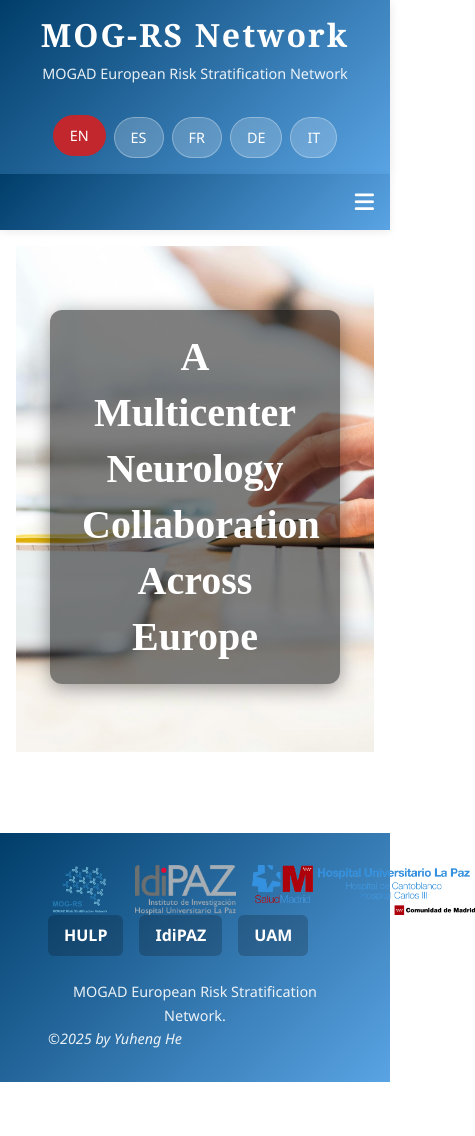
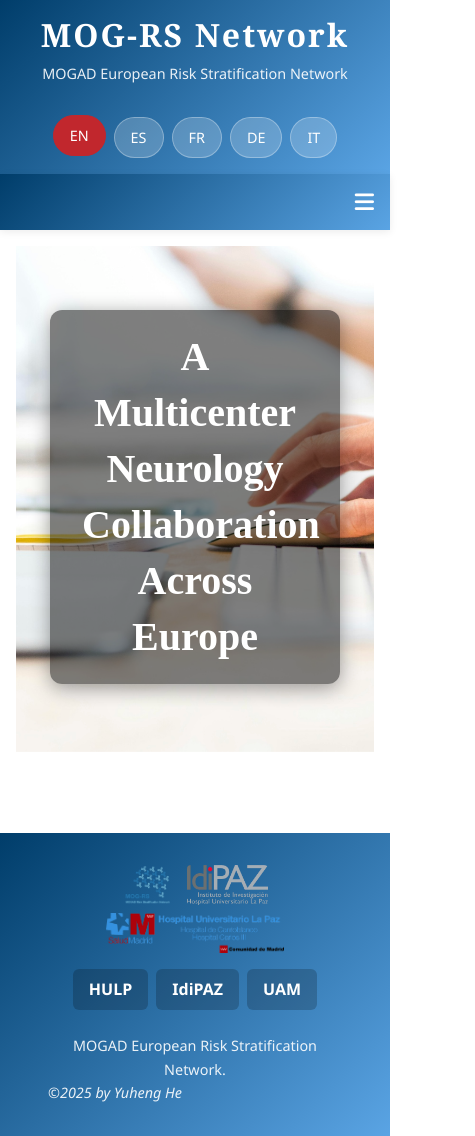
Before and after one commit to MOG-RS/MOG-RS, a React (Create React App) app: page / in a window 390 px wide. Shown: the whole page, 475 px wide, since content can reach past the window. Before the commit the page ends 1082 px from the top, so only its background shows below. Built offline with nearby package versions, Linux system fonts and the light colour scheme.

Commit message:
fix: footer 移动端布局 & 样式优化

```diff
--- a/src/components/Footer.css
+++ b/src/components/Footer.css
@@ -71,3 +71,31 @@
 .footer-creator {
   font-style: italic;
 }
+/* 原来的 footer-left 保持 wrap */
+.footer-left {
+  display: flex;
+  gap: 1rem;
+  align-items: center;
+  flex-wrap: wrap; /* 允许换行 */
+}
+
+/* 针对小屏优化 */
+@media (max-width: 768px) {
+  .footer-top-row {
+    flex-direction: column; /* 垂直堆叠 */
+    align-items: center;
+    gap: 1rem;
+  }
+  .footer-left {
+    justify-content: center;
+    gap: 0.5rem; /* 缩小间距 */
+  }
+  .footer-logo-img {
+    height: 40px; /* LOGO 更小，防止溢出 */
+  }
+  .footer-right {
+    justify-content: center;
+    flex-wrap: wrap;
+    gap: 0.5rem;
+  }
+}
```
